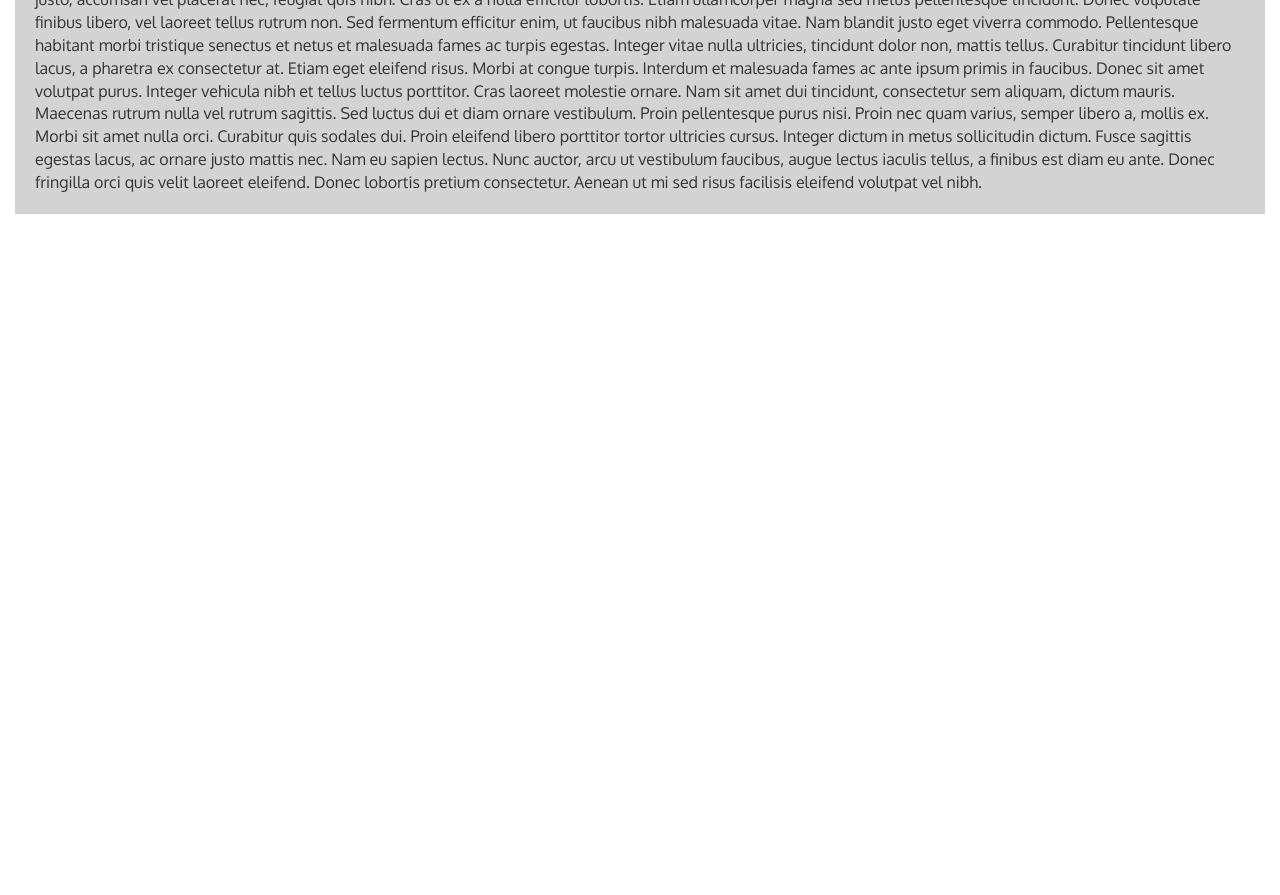
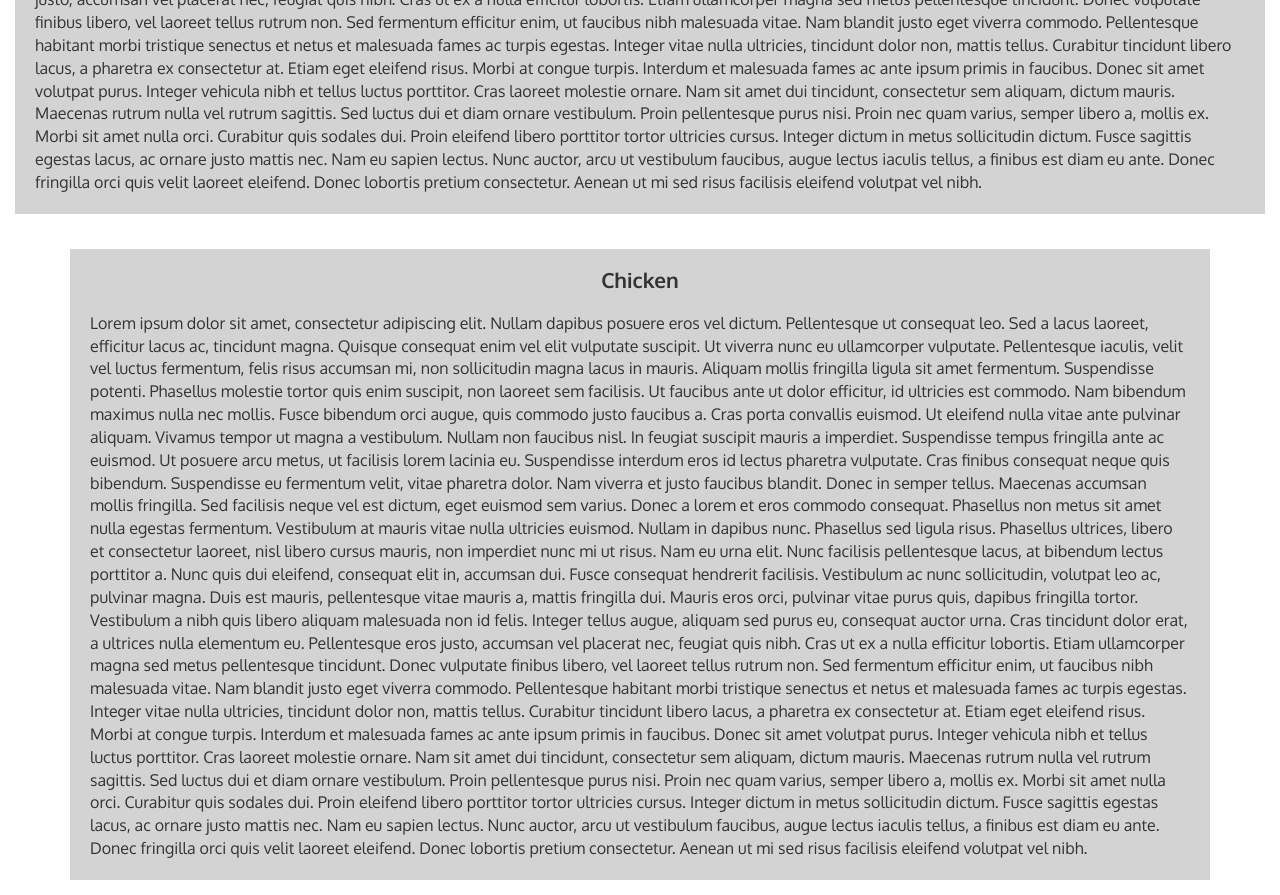
Before and after one commit to shruthi1389/Coursera, a plain HTML site: page Module3-Solution/index.html in a window 1280 px wide. Shown: the part 500-1395 px from the top of the page. Before the commit the page ends 800 px from the top, so only its background shows below. Drawn offline with Linux system fonts and the light colour scheme.

Commit message:
Update index.html

```diff
--- a/Module3-Solution/index.html
+++ b/Module3-Solution/index.html
@@ -53,7 +53,7 @@
 
   <div class="container-fluid">
     <div class="row">
-      <div class="col-lg-12 col-md-12 col-xs-12">
+      <div class="col-md-12">
         <section id="chicken">
           <h3 class="text-center">Chicken</h3>
           <p>Lorem ipsum dolor sit amet, consectetur adipiscing elit. Nullam dapibus posuere eros vel dictum. Pellentesque ut consequat leo. Sed a lacus laoreet, efficitur lacus ac, tincidunt magna. Quisque consequat enim vel elit vulputate suscipit. Ut viverra nunc eu ullamcorper vulputate. Pellentesque iaculis, velit vel luctus fermentum, felis risus accumsan mi, non sollicitudin magna lacus in mauris. Aliquam mollis fringilla ligula sit amet fermentum. Suspendisse potenti. Phasellus molestie tortor quis enim suscipit, non laoreet sem facilisis. Ut faucibus ante ut dolor efficitur, id ultricies est commodo. Nam bibendum maximus nulla nec mollis. Fusce bibendum orci augue, quis commodo justo faucibus a. Cras porta convallis euismod.
@@ -63,7 +63,21 @@
           Nam sit amet dui tincidunt, consectetur sem aliquam, dictum mauris. Maecenas rutrum nulla vel rutrum sagittis. Sed luctus dui et diam ornare vestibulum. Proin pellentesque purus nisi. Proin nec quam varius, semper libero a, mollis ex. Morbi sit amet nulla orci. Curabitur quis sodales dui. Proin eleifend libero porttitor tortor ultricies cursus. Integer dictum in metus sollicitudin dictum. Fusce sagittis egestas lacus, ac ornare justo mattis nec. Nam eu sapien lectus. Nunc auctor, arcu ut vestibulum faucibus, augue lectus iaculis tellus, a finibus est diam eu ante. Donec fringilla orci quis velit laoreet eleifend. Donec lobortis pretium consectetur. Aenean ut mi sed risus facilisis eleifend volutpat vel nibh.</p>
         </section>
       </div>
-	</div>
+    </div>
+  </div>
+  <div class="container">
+    <div class="row">
+      <div class="col-xs-12">
+        <section id="chicken">
+          <h3 class="text-center">Chicken</h3>
+          <p>Lorem ipsum dolor sit amet, consectetur adipiscing elit. Nullam dapibus posuere eros vel dictum. Pellentesque ut consequat leo. Sed a lacus laoreet, efficitur lacus ac, tincidunt magna. Quisque consequat enim vel elit vulputate suscipit. Ut viverra nunc eu ullamcorper vulputate. Pellentesque iaculis, velit vel luctus fermentum, felis risus accumsan mi, non sollicitudin magna lacus in mauris. Aliquam mollis fringilla ligula sit amet fermentum. Suspendisse potenti. Phasellus molestie tortor quis enim suscipit, non laoreet sem facilisis. Ut faucibus ante ut dolor efficitur, id ultricies est commodo. Nam bibendum maximus nulla nec mollis. Fusce bibendum orci augue, quis commodo justo faucibus a. Cras porta convallis euismod.
+          Ut eleifend nulla vitae ante pulvinar aliquam. Vivamus tempor ut magna a vestibulum. Nullam non faucibus nisl. In feugiat suscipit mauris a imperdiet. Suspendisse tempus fringilla ante ac euismod. Ut posuere arcu metus, ut facilisis lorem lacinia eu. Suspendisse interdum eros id lectus pharetra vulputate. Cras finibus consequat neque quis bibendum. Suspendisse eu fermentum velit, vitae pharetra dolor. Nam viverra et justo faucibus blandit. Donec in semper tellus. Maecenas accumsan mollis fringilla. Sed facilisis neque vel est dictum, eget euismod sem varius. Donec a lorem et eros commodo consequat. Phasellus non metus sit amet nulla egestas fermentum. Vestibulum at mauris vitae nulla ultricies euismod.
+          Nullam in dapibus nunc. Phasellus sed ligula risus. Phasellus ultrices, libero et consectetur laoreet, nisl libero cursus mauris, non imperdiet nunc mi ut risus. Nam eu urna elit. Nunc facilisis pellentesque lacus, at bibendum lectus porttitor a. Nunc quis dui eleifend, consequat elit in, accumsan dui. Fusce consequat hendrerit facilisis. Vestibulum ac nunc sollicitudin, volutpat leo ac, pulvinar magna. Duis est mauris, pellentesque vitae mauris a, mattis fringilla dui. Mauris eros orci, pulvinar vitae purus quis, dapibus fringilla tortor. Vestibulum a nibh quis libero aliquam malesuada non id felis. Integer tellus augue, aliquam sed purus eu, consequat auctor urna. Cras tincidunt dolor erat, a ultrices nulla elementum eu. Pellentesque eros justo, accumsan vel placerat nec, feugiat quis nibh. Cras ut ex a nulla efficitur lobortis.
+          Etiam ullamcorper magna sed metus pellentesque tincidunt. Donec vulputate finibus libero, vel laoreet tellus rutrum non. Sed fermentum efficitur enim, ut faucibus nibh malesuada vitae. Nam blandit justo eget viverra commodo. Pellentesque habitant morbi tristique senectus et netus et malesuada fames ac turpis egestas. Integer vitae nulla ultricies, tincidunt dolor non, mattis tellus. Curabitur tincidunt libero lacus, a pharetra ex consectetur at. Etiam eget eleifend risus. Morbi at congue turpis. Interdum et malesuada fames ac ante ipsum primis in faucibus. Donec sit amet volutpat purus. Integer vehicula nibh et tellus luctus porttitor. Cras laoreet molestie ornare.
+          Nam sit amet dui tincidunt, consectetur sem aliquam, dictum mauris. Maecenas rutrum nulla vel rutrum sagittis. Sed luctus dui et diam ornare vestibulum. Proin pellentesque purus nisi. Proin nec quam varius, semper libero a, mollis ex. Morbi sit amet nulla orci. Curabitur quis sodales dui. Proin eleifend libero porttitor tortor ultricies cursus. Integer dictum in metus sollicitudin dictum. Fusce sagittis egestas lacus, ac ornare justo mattis nec. Nam eu sapien lectus. Nunc auctor, arcu ut vestibulum faucibus, augue lectus iaculis tellus, a finibus est diam eu ante. Donec fringilla orci quis velit laoreet eleifend. Donec lobortis pretium consectetur. Aenean ut mi sed risus facilisis eleifend volutpat vel nibh.</p>
+        </section>
+      </div>
+    </div>
   </div>
   <!-- jQuery (Bootstrap JS plugins depend on it) -->
   <script src="js/jquery-2.1.4.min.js"></script>
```
